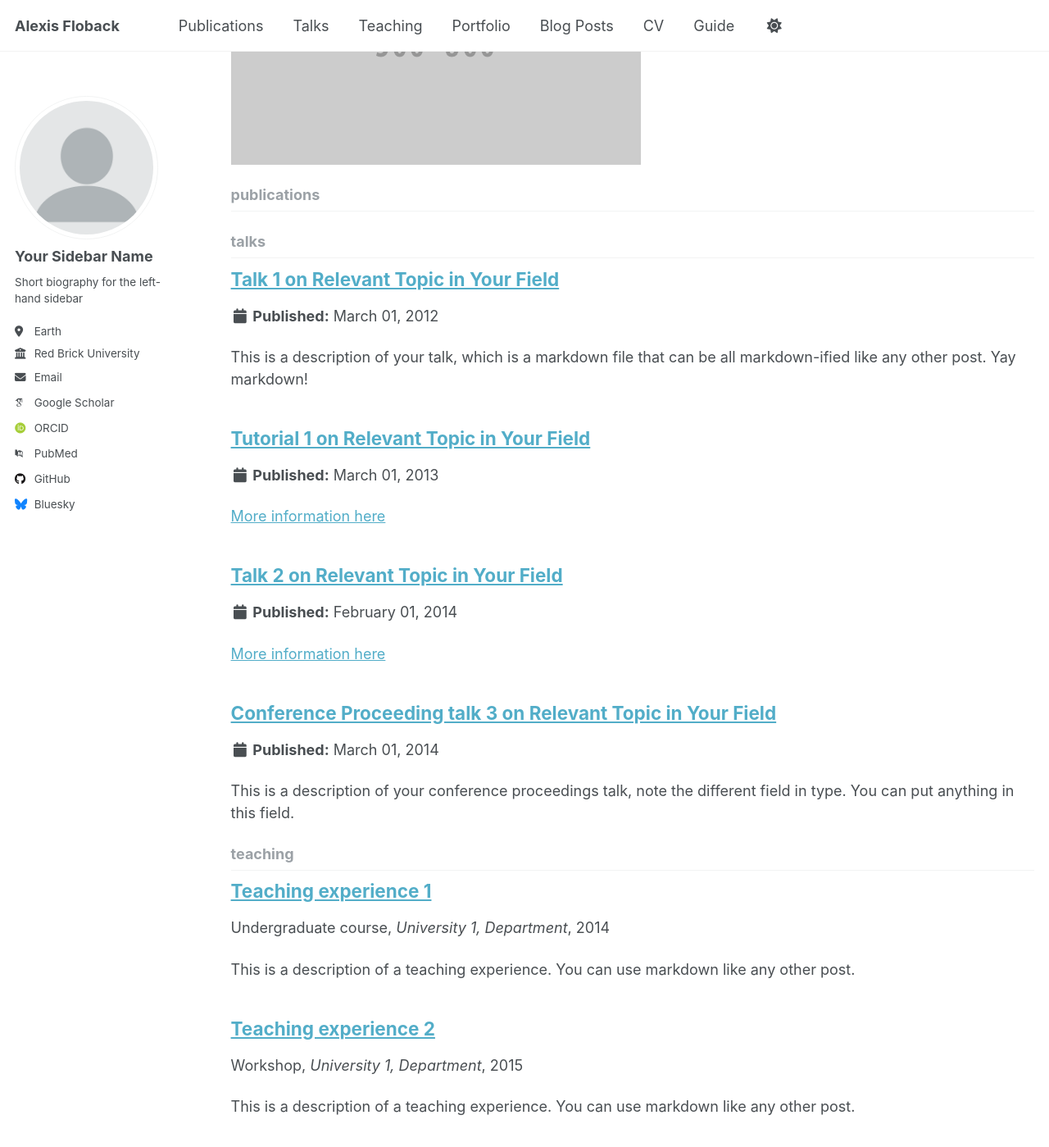
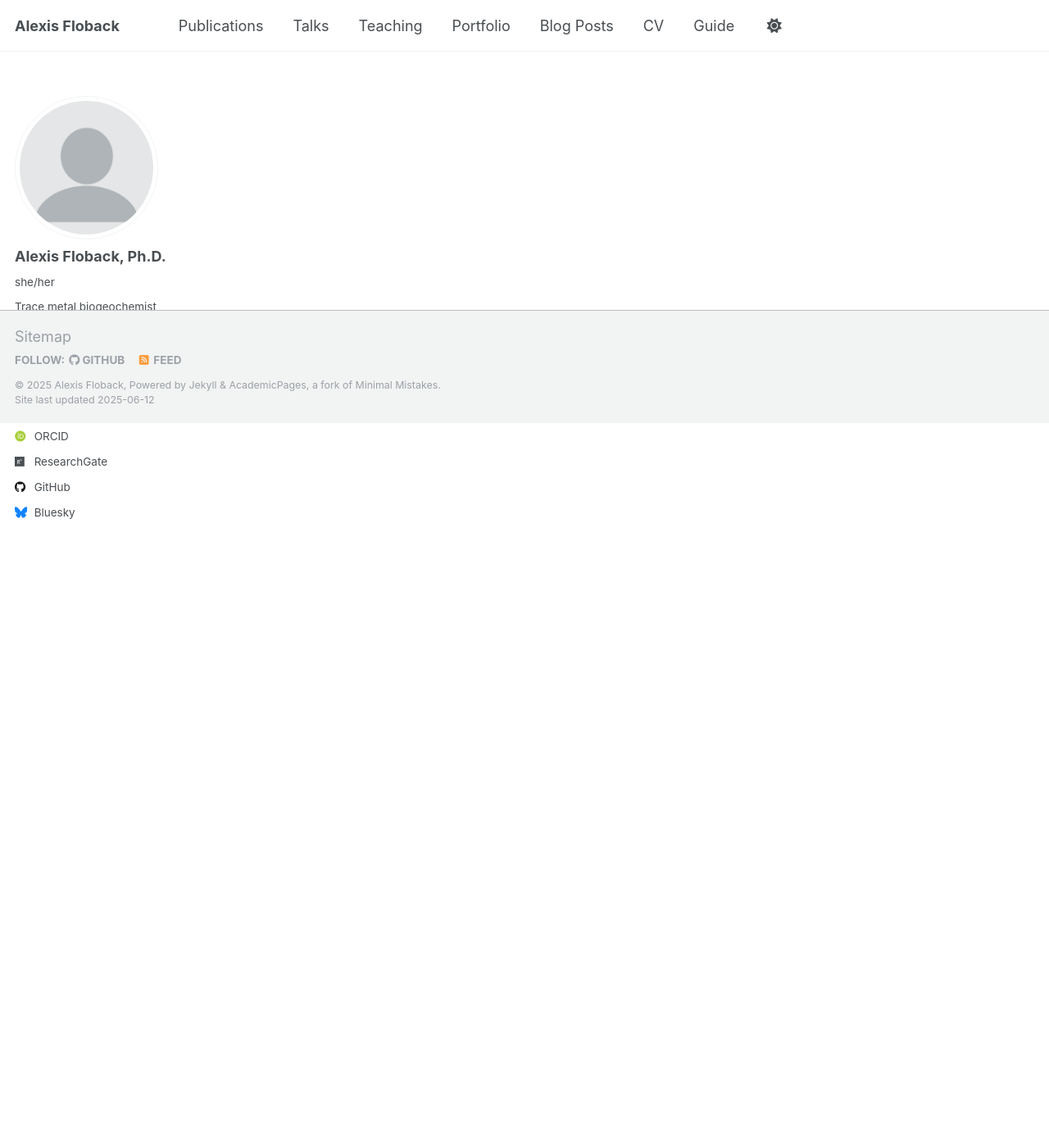
Before and after one commit to alexis-floback/alexis-floback.github.io, a Jekyll site: the page built from _pages/collection-archive.html, in a window 1280 px wide and 1400 px high, scrolled down 884 px. Shown: the whole window at 82% size. Built offline with Jekyll 4.4.1, drawn with Linux system fonts in a browser that asks for light colours; some web fonts are replaced; some of the changed text lies outside the part shown.

Commit message:
Update _config.yml

```diff
--- a/_config.yml
+++ b/_config.yml
@@ -23,35 +23,35 @@ repository               : "alexis-floback.github.io"
 author:
   # Biographic information
   avatar           : "profile.png"
-  name             : "Your Sidebar Name"
-  pronouns         : # example: "she/her"
-  bio              : "Short biography for the left-hand sidebar"
-  location         : "Earth"
-  employer         : "Red Brick University"
+  name             : "Alexis Floback, Ph.D."
+  pronouns         : "she/her"
+  bio              : "Trace metal biogeochemist"
+  location         : "Honolulu"
+  employer         : "University of Hawai'i at Mānoa"
   uri              : # URL
-  email            : "none@example.org"
+  email            : "floback@hawaii.edu"
 
   # Academic websites
   academia         : # URL
   arxiv            : # URL - Update with the correct link to your profile
-  googlescholar    : "https://scholar.google.com/citations?user=PS_CX0AAAAAJ"
+  googlescholar    : "https://scholar.google.com/citations?user=5K3S_EcAAAAJ&hl=en&oi=ao"
   impactstory      : # URL
-  orcid            : "http://orcid.org/yourorcidurl"
+  orcid            : "https://orcid.org/0000-0002-9407-4400"
   semantic         : # URL
-  pubmed           : "https://www.ncbi.nlm.nih.gov/pubmed/?term=john+snow"
-  researchgate     : # URL
+  pubmed           : # "https://www.ncbi.nlm.nih.gov/pubmed/?term=john+snow"
+  researchgate     : "https://www.researchgate.net/profile/Alexis-Floback"
   scopus           : # URL
 
   # Repositories and software development
   bitbucket        : # Username - Update with your username on the site
   codepen          : # Username
   dribbble         : # Username
-  github           : "academicpages"
+  github           : "alexis-floback"
   kaggle           : # Username
   stackoverflow    : # User number or user number and name (i.e., use "1" or "1/jeff-atwood")
 
   # Social media
-  bluesky          : "bsky.app" # Replace this with you Bluesky username
+  bluesky          : "AFloback" # Replace this with you Bluesky username
   facebook         : # Username
   flickr           : # Username
   foursquare       : # Username
@@ -216,16 +216,16 @@ kramdown:
 # These settings control the types of collections used by the template
 collections:
   teaching:
-    output: true
+    output: false
     permalink: /:collection/:path/
   publications:
-    output: true
+    output: false
     permalink: /:collection/:path/
   portfolio:
-    output: true
+    output: false
     permalink: /:collection/:path/
   talks:
-    output: true
+    output: false
     permalink: /:collection/:path/
 
 
```
